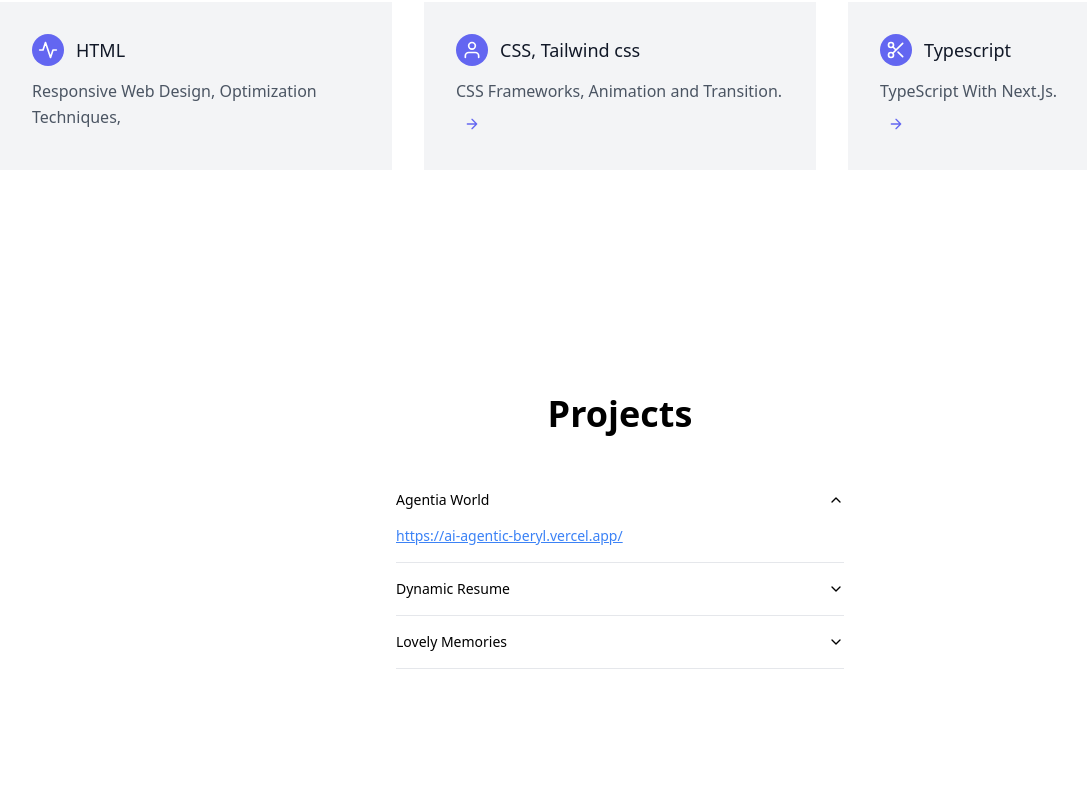
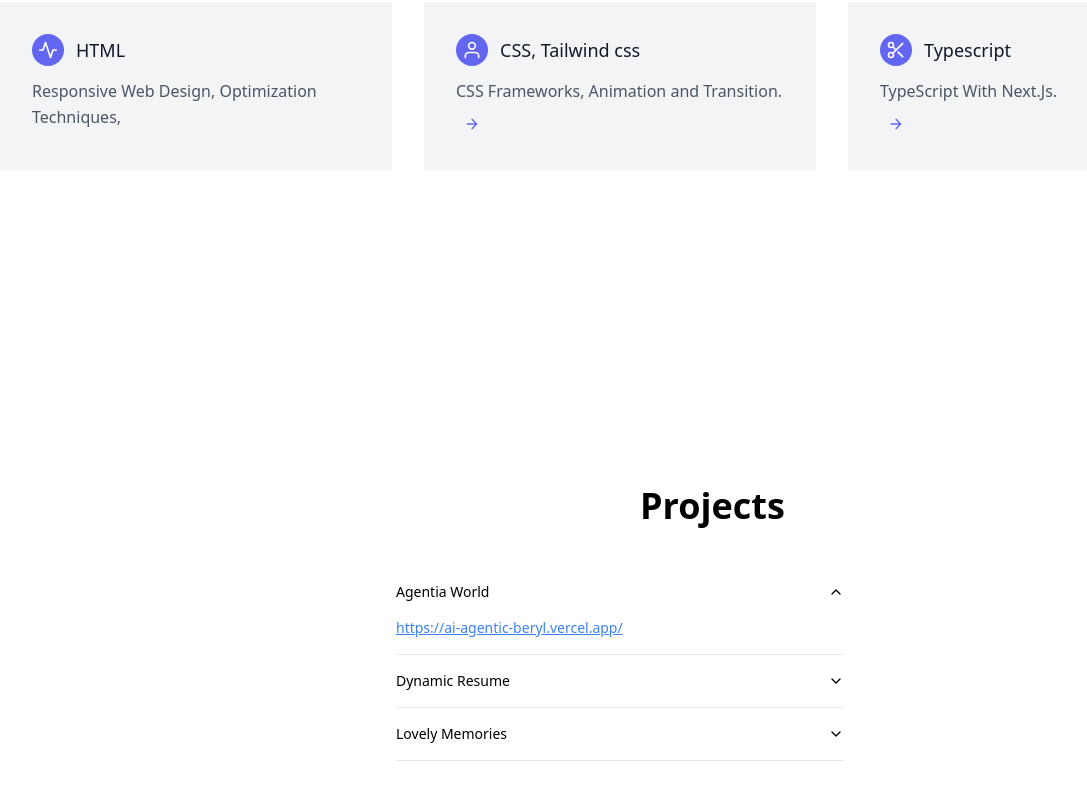
Before and after one commit to zakia2324/mynextjswebsite, a Next.js app: page / in a window 1280 px wide. Shown: the part 1642-2442 px from the top of the page, without its empty margins (20-1107 px from the left). Built offline with nearby package versions, Linux system fonts and the light colour scheme.

Commit message:
new changes

```diff
--- a/src/app/components/about.tsx
+++ b/src/app/components/about.tsx
@@ -17,9 +17,7 @@ const About = () => {
          height={350}
          width={350}
 
-
-
-      />
+        />
 
     </div>
     <div className="lg:flex-grow md:w-1/2 lg:pl-24 md:pl-16 flex flex-col md:items-start md:text-left items-center text-center">
--- a/src/app/components/projects.tsx
+++ b/src/app/components/projects.tsx
@@ -5,12 +5,12 @@ import {
   AccordionItem,
   AccordionTrigger,
 } from "@/components/ui/accordion"
-import { Divide } from 'lucide-react'
+// import { Divide } from 'lucide-react'
 
 const projects = () => {
   return (
     <div id="projects">
-        <h1 className="text-4xl font-bold text-center pt-20 sm:pt-32">Projects</h1>
+        <h1 className='text-4xl font-bold ml-[660px] pt-[220px]'>Projects</h1>
       <AccordionDemo />
     </div>
   )
```
